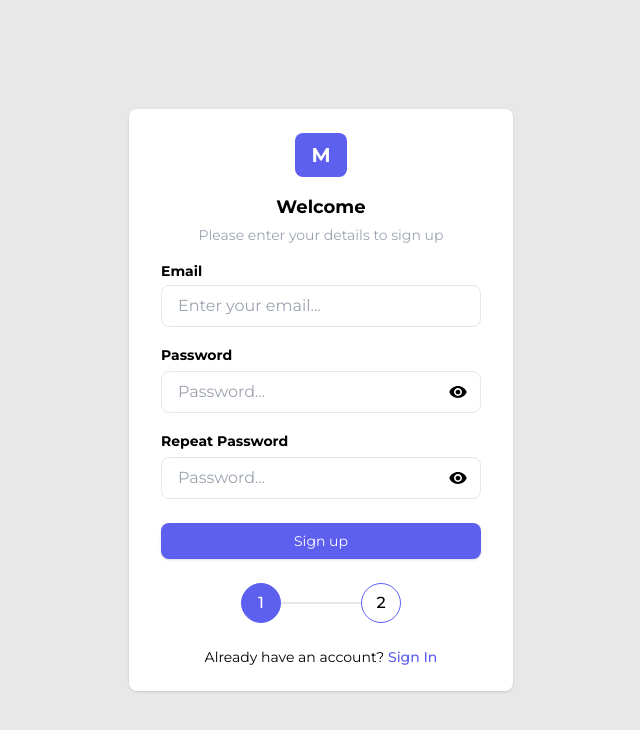
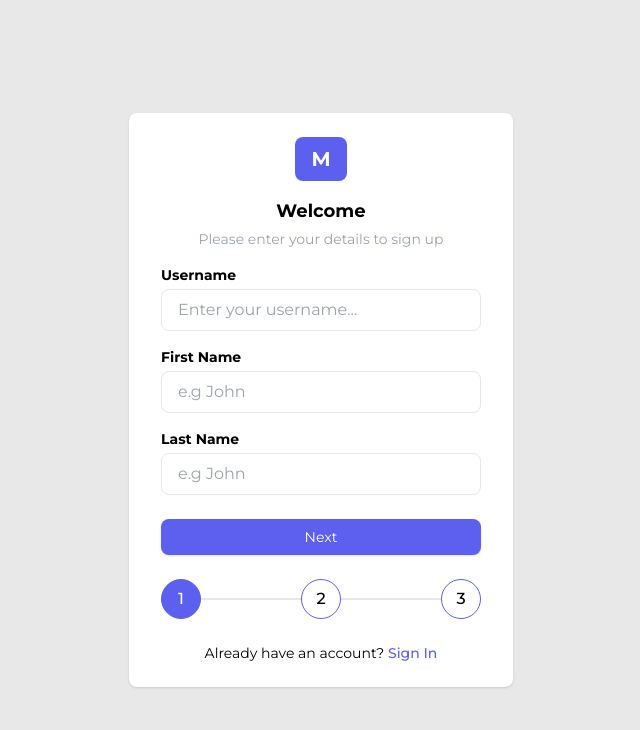
Before and after one commit to marionikolov17/Portfolio-Builder, a React (Vite) app in the folder client/: page /register in a window 1280 px wide. Shown: the top 730 px of the page, without its empty margins (319-959 px from the left). Built offline with nearby package versions, Linux system fonts and the light colour scheme.

Commit message:
Update steps container and create first step inputs

```diff
--- a/client/src/pages/Register/Register.jsx
+++ b/client/src/pages/Register/Register.jsx
@@ -9,15 +9,57 @@ export default function Register() {
 
     return (
         <>
-            <main className="w-full min-h-full absolute bg-mainBackground flex justify-center items-center font-montserrat overflow-x-hidden px-4 sm:px-0">
+            <main className="w-full min-h-full absolute bg-mainBackground flex justify-center items-center font-montserrat overflow-x-hidden px-4 sm:px-0 py-4">
                 <form className="w-96 bg-white rounded-lg shadow flex flex-col items-center py-6 px-8">
                     <div className="bg-primaryBlue text-xl text-white py-2 px-4 font-bold rounded-lg">
                         M
                     </div>
                     <h4 className="mt-4 font-bold text-lg">Welcome</h4>
                     <p className="mt-1 text-sm text-gray-400">Please enter your details to sign up</p>
+                    {/* First Step inputs */}
+                    <div className="w-full flex flex-col items-center">
+                        {/* Username */}
+                        <div className="mt-4 w-full">
+                            <label htmlFor="username" className="block text-sm font-bold">Username</label>
+                            <input
+                                type="text"
+                                id="username"
+                                required
+                                placeholder="Enter your username..."
+                                className="py-2 px-4 w-full outline-none rounded-lg border mt-1 transition duration-300 focus:ring-2 focus:ring-primaryBlue"
+                            />
+                        </div>
+                        {/* First Name */}
+                        <div className="mt-4 w-full">
+                            <label htmlFor="firstName" className="block text-sm font-bold">First Name</label>
+                            <input
+                                type="text"
+                                id="firstName"
+                                required
+                                placeholder="e.g John"
+                                className="py-2 px-4 w-full outline-none rounded-lg border mt-1 transition duration-300 focus:ring-2 focus:ring-primaryBlue"
+                            />
+                        </div>
+                        {/* Last Name */}
+                        <div className="mt-4 w-full">
+                            <label htmlFor="lastName" className="block text-sm font-bold">Last Name</label>
+                            <input
+                                type="text"
+                                id="lastName"
+                                required
+                                placeholder="e.g John"
+                                className="py-2 px-4 w-full outline-none rounded-lg border mt-1 transition duration-300 focus:ring-2 focus:ring-primaryBlue"
+                            />
+                        </div>
+                        <button
+                            type="button"
+                            className="mt-6 w-full py-2 flex justify-center text-sm bg-primaryBlue text-white rounded-lg shadow transition duration-300 hover:ring-1 hover:ring-primaryBlue"
+                        >
+                            Next
+                        </button>
+                    </div>
                     {/* Last Step inputs */}
-                    <div className="w-full flex flex-col items-center">
+                    <div className="w-full hidden flex-col items-center">
                         {/* Email */}
                         <div className="mt-4 w-full">
                             <label htmlFor="email" className="block text-sm font-bold">Email</label>
@@ -70,10 +112,16 @@ export default function Register() {
                             <p className="font-medium text-white">1</p>
                         </div>
                         {/* Separator */}
-                        <div className="w-20 border"></div>
+                        <div className="grow border"></div>
                         {/* Step */}
                         <div className="border border-primaryBlue rounded-full w-10 h-10 flex justify-center items-center cursor-pointer">
                             <p className="font-medium">2</p>
+                        </div>
+                        {/* Separator */}
+                        <div className="grow border"></div>
+                        {/* Step */}
+                        <div className="border border-primaryBlue rounded-full w-10 h-10 flex justify-center items-center cursor-pointer">
+                            <p className="font-medium">3</p>
                         </div>
                     </div>
                     <p className="text-sm mt-6">Already have an account? <Link className="text-primaryBlue font-medium">Sign In</Link></p>
```
